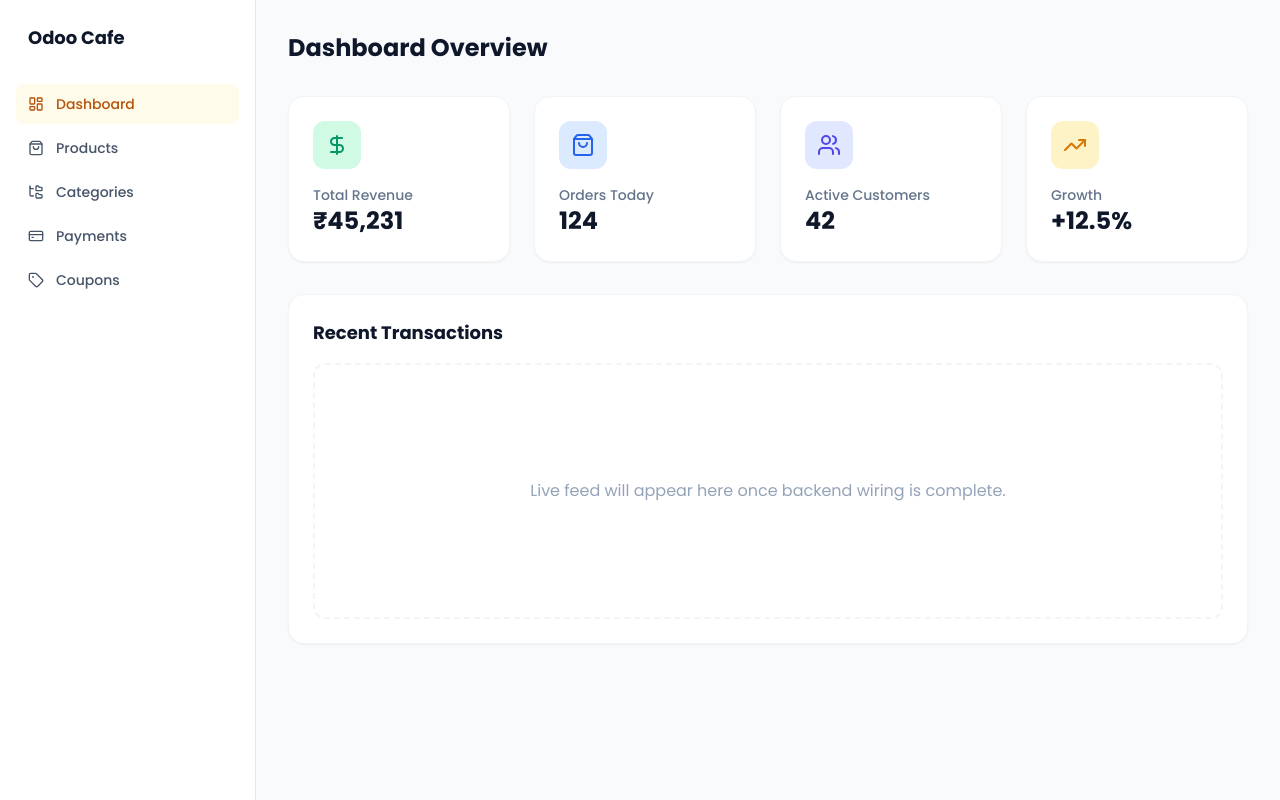
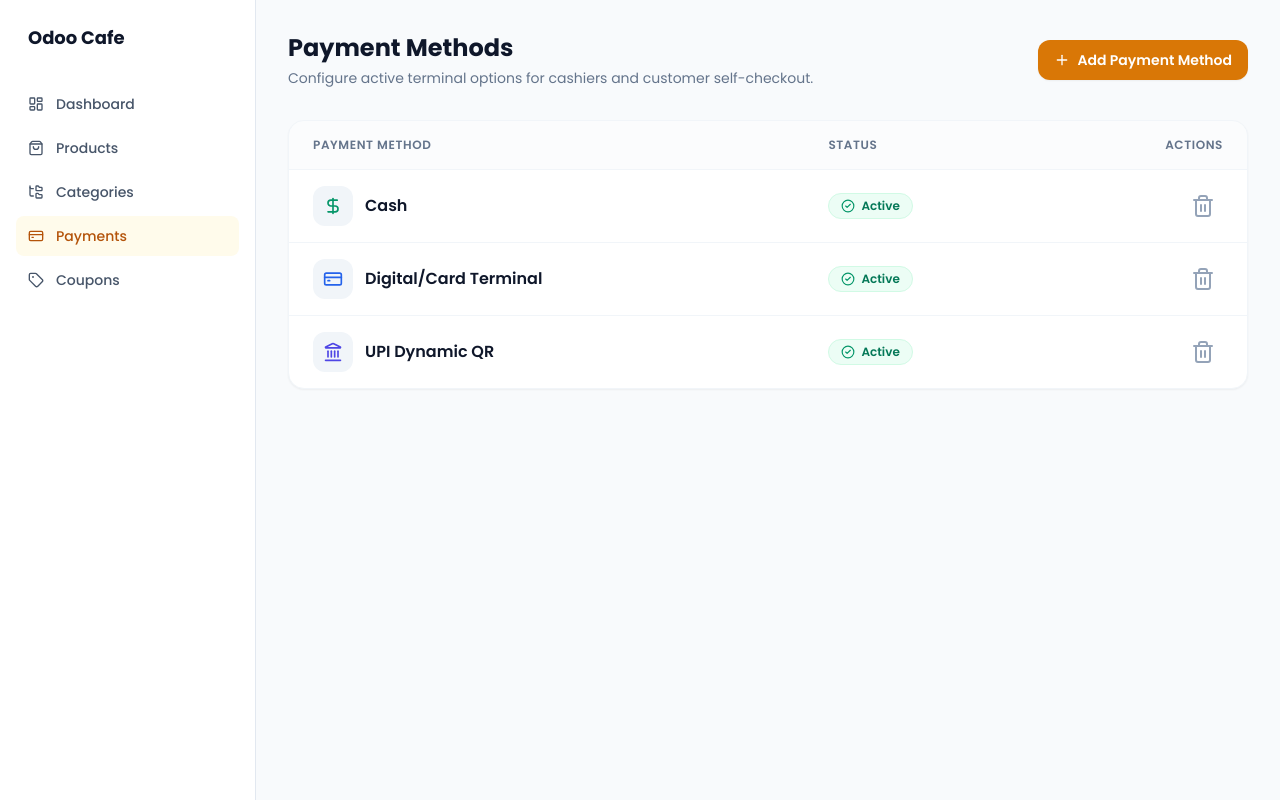
Before and after one commit to venkatsundar1804-ux/Odoo-Cafe, a React (Vite) app: page /admin/payments in a window 1280 px wide. Before the commit this address led to /admin. Built offline with nearby package versions, Linux system fonts and the light colour scheme.

Commit message:
feat(pos): build Payments and Coupons admin pages and wire routing

```diff
--- a/src/App.jsx
+++ b/src/App.jsx
@@ -3,6 +3,8 @@ import AdminLayout from './layouts/AdminLayout';
 import CategoryAdmin from './pages/admin/CategoryAdmin';
 import Home from './pages/admin/Home';
 import POS from './pages/POS';
+import Payments from './pages/admin/Payments';
+import Coupons from './pages/admin/Coupons';
 
 export default function App() {
   return (
@@ -12,6 +14,8 @@ export default function App() {
         <Route path="/admin" element={<AdminLayout />}>
           <Route index element={<Home />} />
           <Route path="categories" element={<CategoryAdmin />} />
+          <Route path="payments" element={<Payments />} />
+          <Route path="coupons" element={<Coupons />} />
         </Route>
         <Route path="*" element={<Navigate to="/admin" replace />} />
       </Routes>
--- /dev/null
+++ b/src/pages/admin/Coupons.jsx
@@ -0,0 +1,78 @@
+import { useState } from 'react';
+import { Plus, Trash2, Tag, Percent, Calendar } from 'lucide-react';
+
+export default function Coupons() {
+  const [coupons, setCoupons] = useState([
+    { id: 1, code: 'WELCOME10', discount: 10, expiry: '2026-12-31' },
+    { id: 2, code: 'CAFEWEEKEND', discount: 15, expiry: '2026-08-15' },
+    { id: 3, code: 'FESTIVE20', discount: 20, expiry: '2026-10-01' },
+  ]);
+
+  const deleteCoupon = (id) => {
+    setCoupons(coupons.filter(c => c.id !== id));
+  };
+
+  return (
+    <div className="p-8">
+      <div className="flex justify-between items-center mb-8">
+        <div>
+          <h1 className="text-2xl font-bold text-slate-900">Coupons & Promotions</h1>
+          <p className="text-sm text-slate-500 mt-1">Configure active promotional coupon codes and percentage discounts.</p>
+        </div>
+        <button className="flex items-center gap-2 px-4 py-2.5 bg-amber-600 hover:bg-amber-500 text-white rounded-xl text-sm font-semibold transition-colors shadow-sm cursor-pointer">
+          <Plus className="w-4 h-4" />
+          <span>Add Coupon</span>
+        </button>
+      </div>
+
+      <div className="bg-white rounded-2xl border border-slate-100 shadow-sm overflow-hidden">
+        <table className="w-full text-left border-collapse">
+          <thead>
+            <tr className="border-b border-slate-100 bg-slate-50/50">
+              <th className="px-6 py-4 text-xs font-semibold uppercase tracking-wider text-slate-500">Coupon Code</th>
+              <th className="px-6 py-4 text-xs font-semibold uppercase tracking-wider text-slate-500">Discount (%)</th>
+              <th className="px-6 py-4 text-xs font-semibold uppercase tracking-wider text-slate-500">Expiry Date</th>
+              <th className="px-6 py-4 text-xs font-semibold uppercase tracking-wider text-slate-500 text-right">Actions</th>
+            </tr>
+          </thead>
+          <tbody className="divide-y divide-slate-100">
+            {coupons.map((coupon) => (
+              <tr key={coupon.id} className="hover:bg-slate-50/50 transition-colors">
+                <td className="px-6 py-4">
+                  <div className="flex items-center gap-3">
+                    <div className="w-10 h-10 rounded-xl bg-slate-100 flex items-center justify-center">
+                      <Tag className="w-5 h-5 text-amber-600" />
+                    </div>
+                    <span className="font-mono font-bold text-slate-955 bg-slate-100 border border-slate-200 px-2.5 py-1 rounded-lg">
+                      {coupon.code}
+                    </span>
+                  </div>
+                </td>
+                <td className="px-6 py-4">
+                  <div className="flex items-center gap-1.5 text-slate-900 font-semibold">
+                    <Percent className="w-4 h-4 text-slate-500" />
+                    <span>{coupon.discount}%</span>
+                  </div>
+                </td>
+                <td className="px-6 py-4">
+                  <div className="flex items-center gap-1.5 text-slate-600 text-sm">
+                    <Calendar className="w-4 h-4 text-slate-400" />
+                    <span>{coupon.expiry}</span>
+                  </div>
+                </td>
+                <td className="px-6 py-4 text-right">
+                  <button
+                    onClick={() => deleteCoupon(coupon.id)}
+                    className="p-2 text-slate-400 hover:text-rose-600 hover:bg-rose-50 rounded-lg transition-colors cursor-pointer"
+                  >
+                    <Trash2 className="w-4.5 h-4.5" />
+                  </button>
+                </td>
+              </tr>
+            ))}
+          </tbody>
+        </table>
+      </div>
+    </div>
+  );
+}
--- /dev/null
+++ b/src/pages/admin/Payments.jsx
@@ -0,0 +1,100 @@
+import { useState } from 'react';
+import { Plus, Trash2, CheckCircle2, XCircle, CreditCard, Landmark, DollarSign } from 'lucide-react';
+
+export default function Payments() {
+  const [methods, setMethods] = useState([
+    { id: 1, name: 'Cash', status: 'Active', type: 'Cash' },
+    { id: 2, name: 'Digital/Card Terminal', status: 'Active', type: 'Card' },
+    { id: 3, name: 'UPI Dynamic QR', status: 'Active', type: 'UPI' },
+  ]);
+
+  const toggleStatus = (id) => {
+    setMethods(methods.map(m =>
+      m.id === id ? { ...m, status: m.status === 'Active' ? 'Inactive' : 'Active' } : m
+    ));
+  };
+
+  const deleteMethod = (id) => {
+    setMethods(methods.filter(m => m.id !== id));
+  };
+
+  const getIcon = (type) => {
+    switch(type) {
+      case 'Cash': return <DollarSign className="w-5 h-5 text-emerald-600" />;
+      case 'Card': return <CreditCard className="w-5 h-5 text-blue-600" />;
+      case 'UPI': return <Landmark className="w-5 h-5 text-indigo-600" />;
+      default: return <CreditCard className="w-5 h-5 text-slate-600" />;
+    }
+  };
+
+  return (
+    <div className="p-8">
+      <div className="flex justify-between items-center mb-8">
+        <div>
+          <h1 className="text-2xl font-bold text-slate-900">Payment Methods</h1>
+          <p className="text-sm text-slate-500 mt-1">Configure active terminal options for cashiers and customer self-checkout.</p>
+        </div>
+        <button className="flex items-center gap-2 px-4 py-2.5 bg-amber-600 hover:bg-amber-500 text-white rounded-xl text-sm font-semibold transition-colors shadow-sm cursor-pointer">
+          <Plus className="w-4 h-4" />
+          <span>Add Payment Method</span>
+        </button>
+      </div>
+
+      <div className="bg-white rounded-2xl border border-slate-100 shadow-sm overflow-hidden">
+        <table className="w-full text-left border-collapse">
+          <thead>
+            <tr className="border-b border-slate-100 bg-slate-50/50">
+              <th className="px-6 py-4 text-xs font-semibold uppercase tracking-wider text-slate-500">Payment Method</th>
+              <th className="px-6 py-4 text-xs font-semibold uppercase tracking-wider text-slate-500">Status</th>
+              <th className="px-6 py-4 text-xs font-semibold uppercase tracking-wider text-slate-500 text-right">Actions</th>
+            </tr>
+          </thead>
+          <tbody className="divide-y divide-slate-100">
+            {methods.map((method) => (
+              <tr key={method.id} className="hover:bg-slate-50/50 transition-colors">
+                <td className="px-6 py-4">
+                  <div className="flex items-center gap-3">
+                    <div className="w-10 h-10 rounded-xl bg-slate-100 flex items-center justify-center">
+                      {getIcon(method.type)}
+                    </div>
+                    <span className="font-semibold text-slate-900">{method.name}</span>
+                  </div>
+                </td>
+                <td className="px-6 py-4">
+                  <button
+                    onClick={() => toggleStatus(method.id)}
+                    className={`inline-flex items-center gap-1.5 px-3 py-1 rounded-full text-xs font-semibold cursor-pointer transition-all ${
+                      method.status === 'Active'
+                        ? 'bg-emerald-50 text-emerald-700 border border-emerald-100'
+                        : 'bg-rose-50 text-rose-700 border border-rose-100'
+                    }`}
+                  >
+                    {method.status === 'Active' ? (
+                      <>
+                        <CheckCircle2 className="w-3.5 h-3.5 text-emerald-600" />
+                        <span>Active</span>
+                      </>
+                    ) : (
+                      <>
+                        <XCircle className="w-3.5 h-3.5 text-rose-600" />
+                        <span>Inactive</span>
+                      </>
+                    )}
+                  </button>
+                </td>
+                <td className="px-6 py-4 text-right">
+                  <button
+                    onClick={() => deleteMethod(method.id)}
+                    className="p-2 text-slate-400 hover:text-rose-600 hover:bg-rose-50 rounded-lg transition-colors cursor-pointer"
+                  >
+                    <Trash2 className="w-4.5 h-4.5" />
+                  </button>
+                </td>
+              </tr>
+            ))}
+          </tbody>
+        </table>
+      </div>
+    </div>
+  );
+}
```
